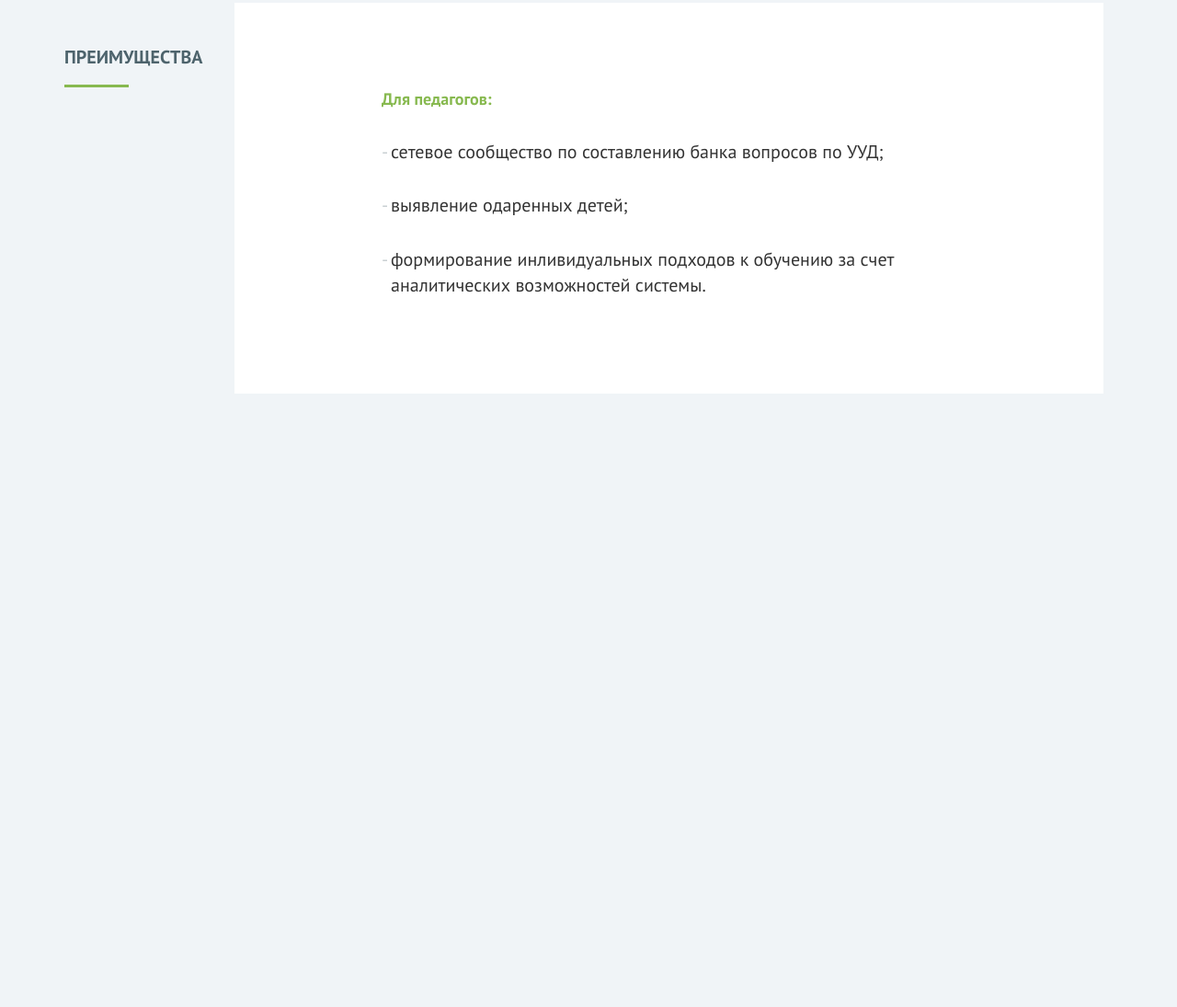
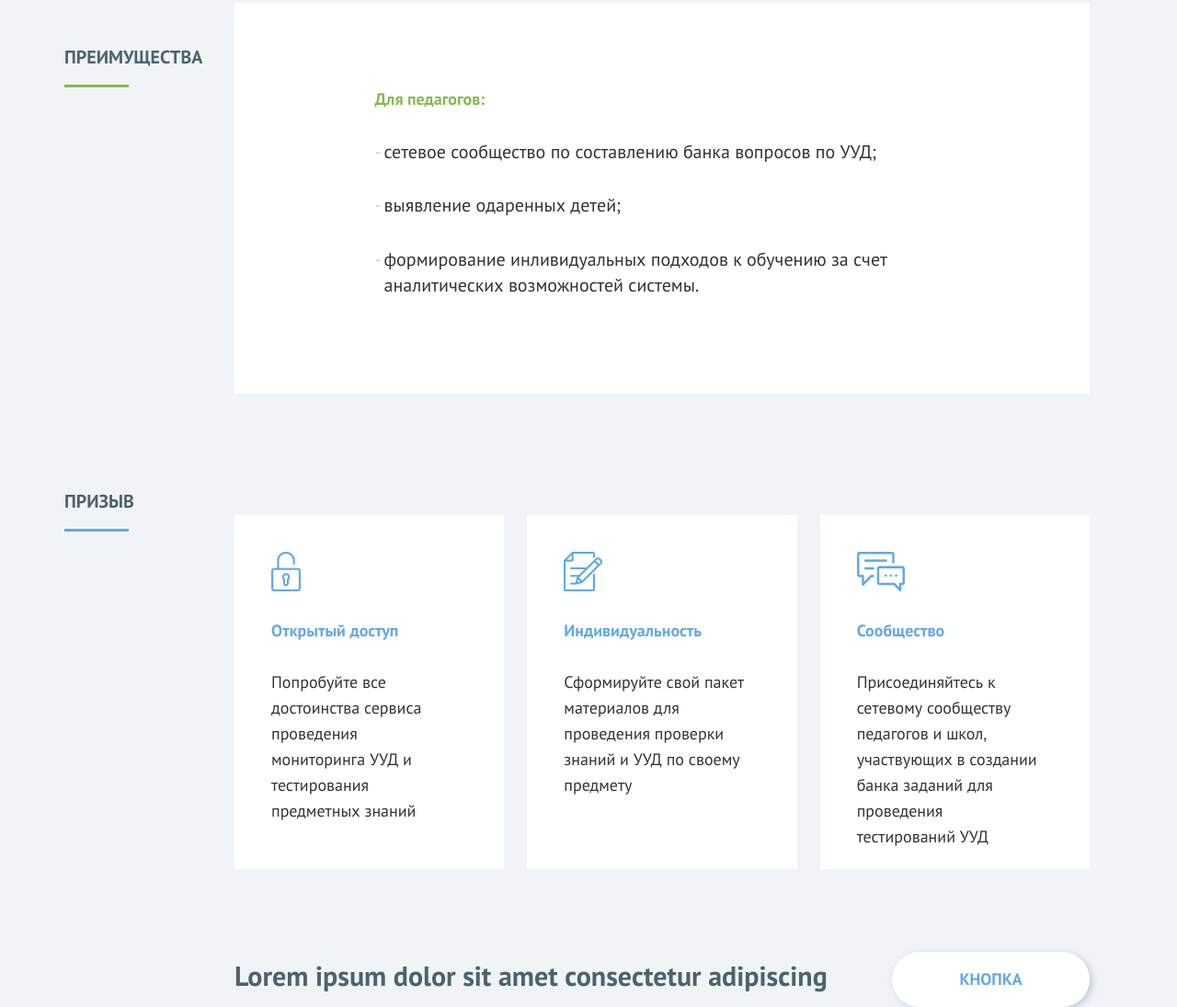
Before and after one commit to olroma/Layout6, a website: page index.html in a window 1280 px wide. Shown: the part 1189-2284 px from the top of the page at 92% size. Before the commit the page ends 1617 px from the top, so only its background shows below. Drawn offline with Linux system fonts and the light colour scheme.

Commit message:
Добавлены стили для блока "призыв"

```diff
--- a/PControl/block/advantage.css
+++ b/PControl/block/advantage.css
@@ -6,7 +6,7 @@
     > .row {
       &:nth-child(2) {
         @apply --centerV;
-        size: 945px 425px;
+        size: 930px 425px;
         position: absolute;
         top: 0;
         margin-left: 185px;
--- /dev/null
+++ b/PControl/block/appeal.css
@@ -0,0 +1,57 @@
+.appeal {
+  margin-top: 455px;
+
+  .container__title {
+    &::after {
+      background: var(--primary);
+    }
+  }
+
+  &_bottom {
+    margin-top: 85px;
+
+    button {
+      float: right;
+      margin-top: -5px;
+      margin-right: 25px;
+    }
+  }
+
+  &__description {
+    padding-left: 185px;
+  }
+
+  &__list {
+    display: flex;
+
+    img {
+      margin-top: 40px;
+      margin-bottom: 30px;
+    }
+  }
+
+  &__item {
+    size: 300px 385px;
+    background: white;
+    font-size: 18px;
+    padding-left: 40px;
+    margin-right: 25px;
+  }
+
+  &__title-item {
+    color: var(--primary);
+    font-weight: bold;
+  }
+
+  &__description-item {
+    width: 200px;
+    line-height: 28px;
+    margin-top: 30px;
+  }
+
+  &__text {
+    color: var(--gray);
+    font-size: 30px;
+    font-weight: bold;
+  }
+}
--- /dev/null
+++ b/PControl/block/button.css
@@ -0,0 +1,12 @@
+.button {
+  @apply --disableOutline;
+  size: 215px 60px;
+  border: 0;
+  border-radius: 30px;
+  box-shadow: 3px 2px 7px rgba(114, 122, 161, 0.35);
+  background-color: #ffffff;
+  color: var(--primary);
+  text-transform: uppercase;
+  font-size: 18px;
+  font-weight: bold;
+}
--- a/css/PControl.css
+++ b/css/PControl.css
@@ -36,7 +36,7 @@ ul {
       -webkit-box-align: center;
           -ms-flex-align: center;
               align-items: center;
-  width: 945px;
+  width: 930px;
   height: 425px;
   position: absolute;
   top: 0;
@@ -77,6 +77,70 @@ ul {
   content: '- ';
   color: #4d636c;
   opacity: 0.3;
+}
+.appeal {
+  margin-top: 455px;
+}
+.appeal .container__title::after {
+  background: #65a9df;
+}
+.appeal_bottom {
+    margin-top: 85px;
+  }
+.appeal_bottom button {
+      float: right;
+      margin-top: -5px;
+      margin-right: 25px;
+    }
+.appeal__description {
+    padding-left: 185px;
+  }
+.appeal__list {
+    display: -webkit-box;
+    display: -ms-flexbox;
+    display: flex;
+  }
+.appeal__list img {
+      margin-top: 40px;
+      margin-bottom: 30px;
+    }
+.appeal__item {
+    width: 300px;
+    height: 385px;
+    background: white;
+    font-size: 18px;
+    padding-left: 40px;
+    margin-right: 25px;
+  }
+.appeal__title-item {
+    color: #65a9df;
+    font-weight: bold;
+  }
+.appeal__description-item {
+    width: 200px;
+    line-height: 28px;
+    margin-top: 30px;
+  }
+.appeal__text {
+    color: #4d636c;
+    font-size: 30px;
+    font-weight: bold;
+  }
+.button:focus {
+  outline: none;
+}
+.button {
+  width: 215px;
+  height: 60px;
+  border: 0;
+  border-radius: 30px;
+  -webkit-box-shadow: 3px 2px 7px rgba(114, 122, 161, .35);
+          box-shadow: 3px 2px 7px rgba(114, 122, 161, .35);
+  background-color: #ffffff;
+  color: #65a9df;
+  text-transform: uppercase;
+  font-size: 18px;
+  font-weight: bold;
 }
 .common {
   margin-top: 320px;
--- a/index.html
+++ b/index.html
@@ -122,7 +122,56 @@
   </div>
 
   <div class="container-fluid appeal">
+    <div class="row">
+      <div class="container">
+        <div class="row">
+          <div class="col-xs-12 appeal__row-title">
+            <span class="container__title">Призыв</span>
+          </div>
+        </div>
 
+        <div class="row">
+          <div class="col-xs-12">
+            <div class="appeal__description">
+              <ul class="appeal__list">
+                <li class="appeal__item">
+                  <img src="img/appeal/lock.png" alt="appeal" class="appeal__img"><br>
+                  <span class="appeal__title-item">Открытый доступ</span>
+                  <div class="appeal__description-item">
+                    Попробуйте все достоинства сервиса проведения мониторинга УУД и тестирования предметных знаний
+                  </div>
+                </li>
+
+                <li class="appeal__item">
+                  <img src="img/appeal/document.png" alt="appeal" class="appeal__img"><br>
+                  <span class="appeal__title-item">Индивидуальность</span>
+                  <div class="appeal__description-item">
+                    Сформируйте свой пакет материалов для проведения проверки знаний и УУД по своему предмету
+                  </div>
+                </li>
+
+                <li class="appeal__item">
+                  <img src="img/appeal/message.png" alt="appeal" class="appeal__img"><br>
+                  <span class="appeal__title-item">Сообщество</span>
+                  <div class="appeal__description-item">
+                    Присоединяйтесь к сетевому сообществу педагогов и школ, участвующих в создании банка заданий для проведения тестирований УУД
+                  </div>
+                </li>
+              </ul>
+            </div>
+          </div>
+        </div>
+
+        <div class="row appeal_bottom">
+          <div class="col-xs-12">
+            <div class="appeal__description">
+              <span class="appeal__text">Lorem ipsum dolor sit amet consectetur adipiscing</span>
+              <button class="button">Кнопка</button>
+            </div>
+          </div>
+        </div>
+      </div>
+    </div>
   </div>
 
   <div class="container-fluid promo-secondary">
```
Also changed, not shown: img/appeal/document.png (added), img/appeal/lock.png (added), img/appeal/message.png (added).
